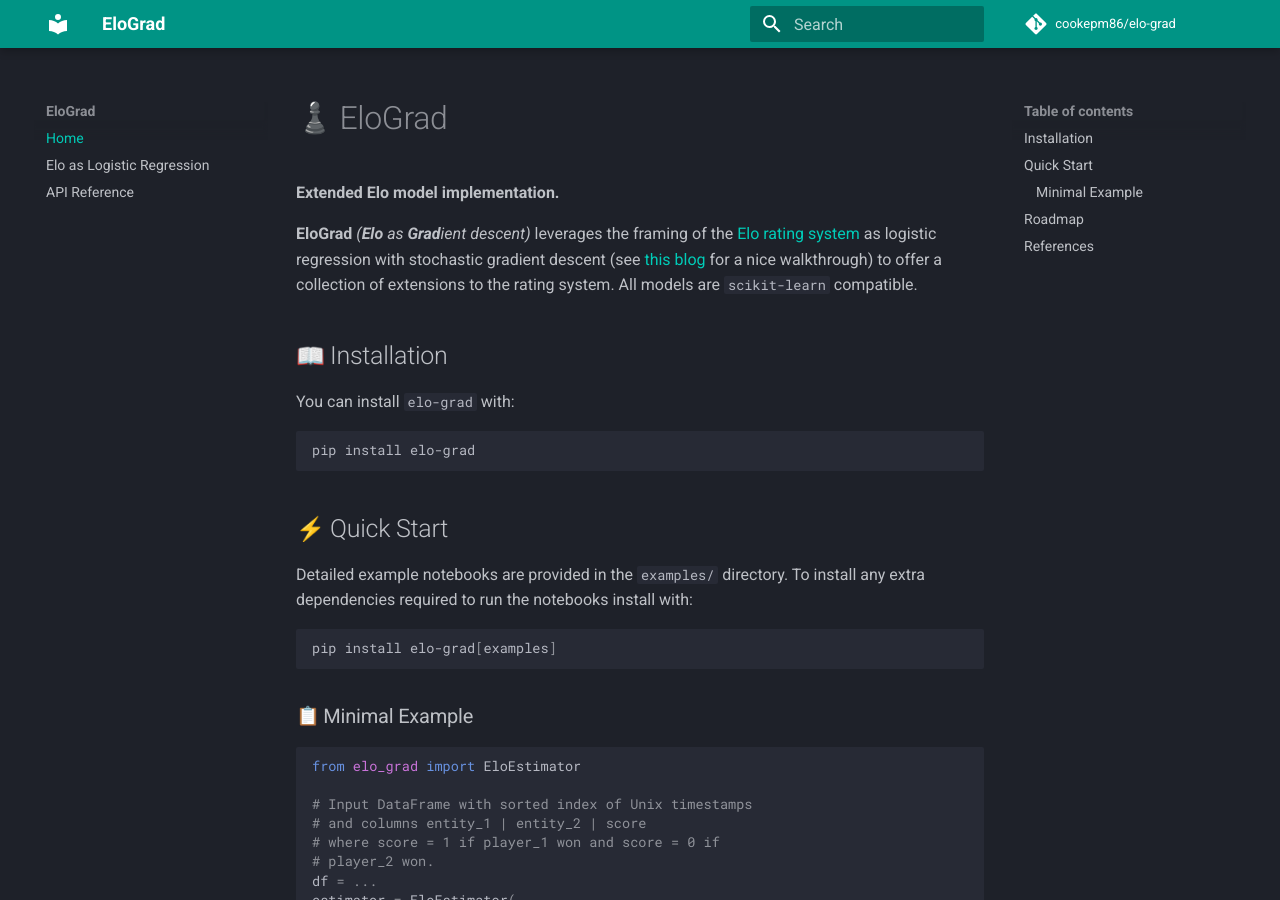
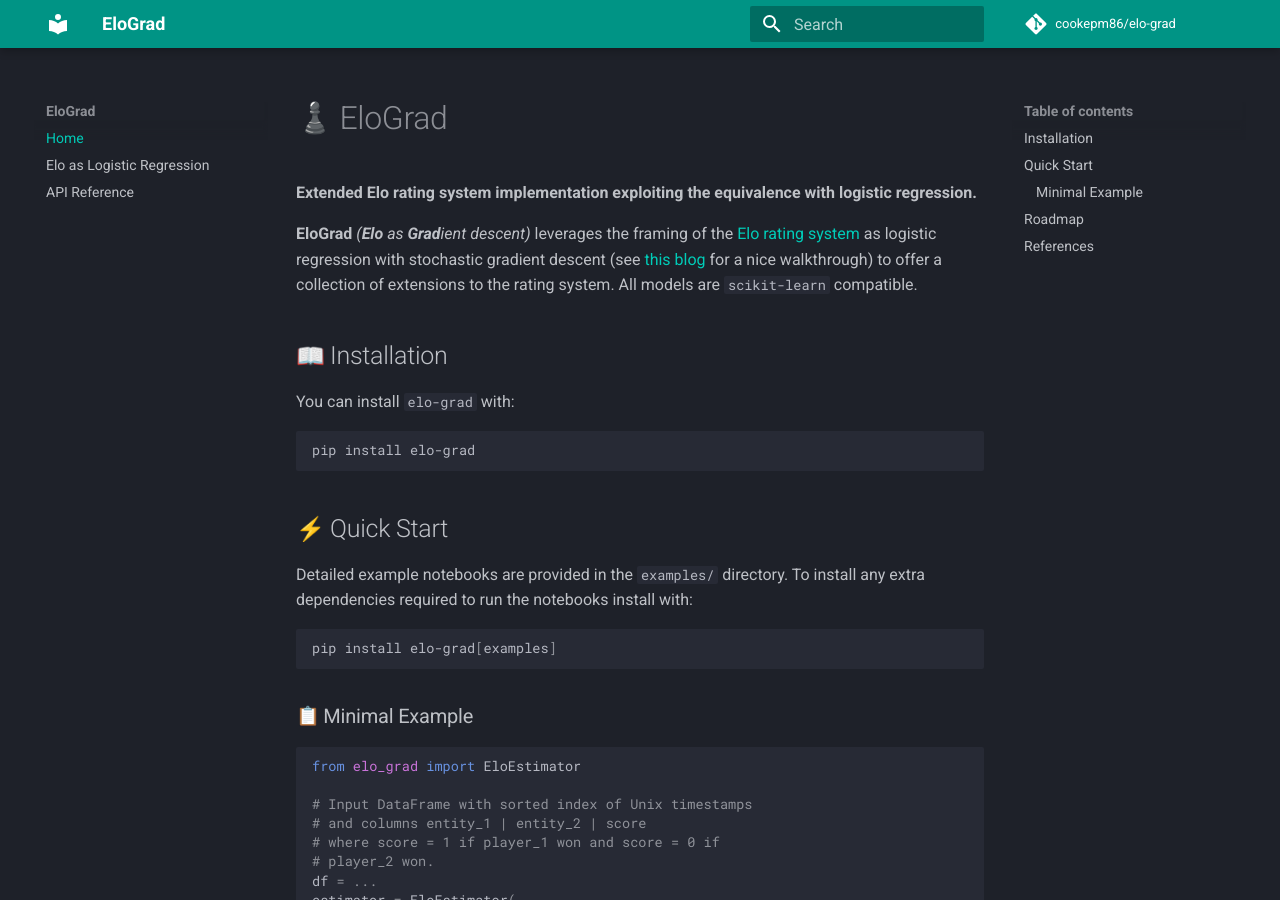
Before and after one commit to cookepm86/elo-grad, an MkDocs documentation site: the page built from docs/index.md, in a window 1280 px wide and 900 px high. Built offline with MkDocs 1.6.1 and Material for MkDocs 9.7.7, drawn with Linux system fonts in a browser that asks for light colours; emoji names are drawn with the system emoji font; comment, search, counter and statistics services are not loaded.

Commit message:
chore: Add description/author to pyproject.toml (#26)

```diff
--- a/docs/index.md
+++ b/docs/index.md
@@ -1,6 +1,6 @@
 # :chess_pawn: EloGrad
 
-**Extended Elo model implementation.**
+**Extended Elo rating system implementation exploiting the equivalence with logistic regression.**
 
 **EloGrad** _(**Elo** as **Grad**ient descent)_ leverages the framing of the
 [Elo rating system](https://en.wikipedia.org/wiki/Elo_rating_system)
--- a/pyproject.toml
+++ b/pyproject.toml
@@ -1,7 +1,10 @@
 [project]
 name = "elo-grad"
 version = "0.2.4"
-description = "Add your description here"
+description = "Extended Elo rating system implementation exploiting the equivalence with logistic regression."
+authors = [
+    {name = "Mike Cooke", email = "cookepm@tcd.ie"},
+]
 readme = "README.md"
 requires-python = ">=3.10"
 dependencies = [
```
Also changed, not shown: README.md (+1 -1 lines).
